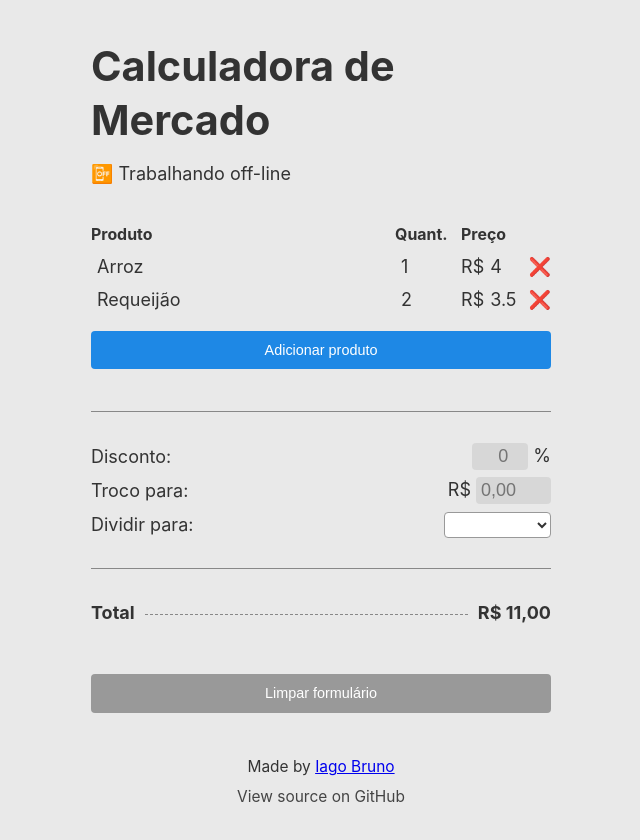
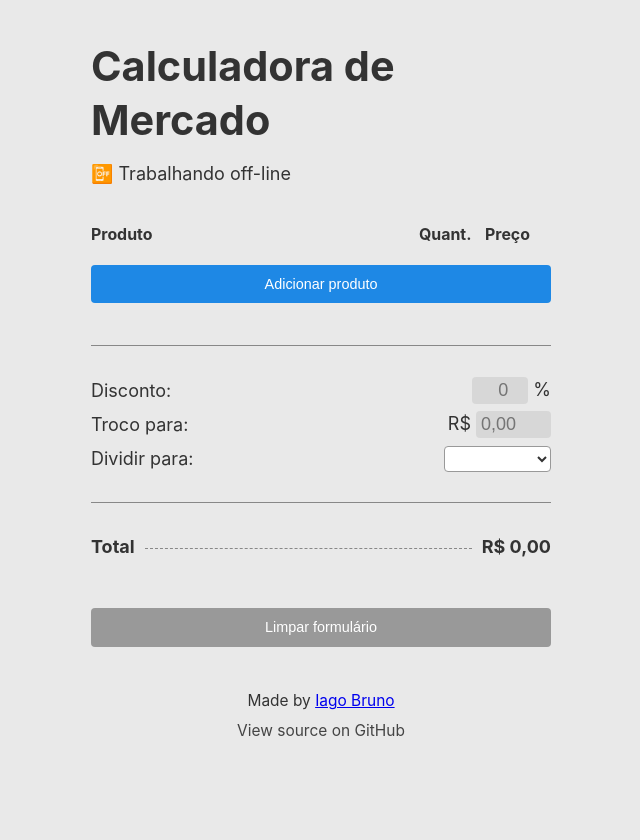
Before and after one commit to iagobruno/calculadora-de-mercado, a Svelte app: page / in a window 1280 px wide. Shown: the top 840 px of the page, without its empty margins (319-959 px from the left). After the commit the page ends 800 px from the top, so only its background shows below. Built offline with nearby package versions, Linux system fonts and the light colour scheme.

Commit message:
fix: Limpa o estado inicial do app

```diff
--- a/public/global.css
+++ b/public/global.css
@@ -1,8 +1,8 @@
 html,
 body {
   position: relative;
-  width: -webkit-fill-available;
-  height: 100vh;
+  min-width: -webkit-fill-available;
+  min-height: 100vh;
 }
 
 * {
--- a/src/store.ts
+++ b/src/store.ts
@@ -9,10 +9,7 @@ interface State {
 }
 
 const initialState: State = {
-  list: [
-    { id: '1', title: 'Arroz', quantity: 1, price: 4.00 },
-    { id: '2', title: 'Requeijão', quantity: 2, price: 3.50 },
-  ],
+  list: [],
   discount: null,
   trocoPara: null,
   divideBy: 1,
```
